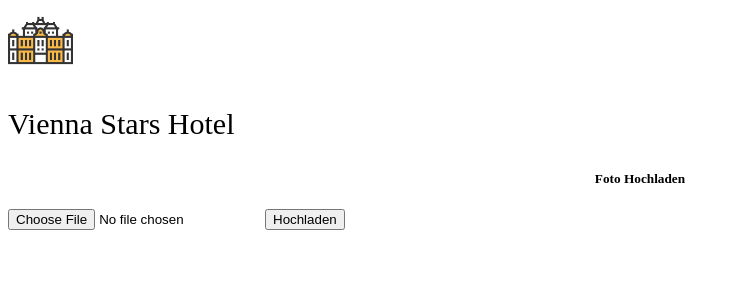
After one commit to moaiadmhanna/Hotel_Website, a PHP site: page /sites/addphoto.php in a window 1280 px wide. The commit adds this page. Shown: the top 300 px of the page, without its empty margins (0-740 px from the left). Run offline with PHP 8.4, Linux system fonts and the light colour scheme.

Commit message:
added news

```diff
--- /dev/null
+++ b/data/news.json
@@ -0,0 +1,3 @@
+[
+
+]
--- a/data/rooms.json
+++ b/data/rooms.json
@@ -1,6 +1,6 @@
 {
-    "Zimmer 1": "free",
-    "Zimmer 2": "free",
+    "Zimmer 1": "reserved",
+    "Zimmer 2": "reserved",
     "Zimmer 3": "free",
     "Zimmer 4": "free",
     "Zimmer 5": "free",
--- a/index.php
+++ b/index.php
@@ -3,13 +3,15 @@
     $page = "hotel";
     $roomsFile='data/rooms.json';
     $signinJsonFile = 'data/signdata.json';
+    $newsFile='data/news.json';
     $reservationJsonFile = 'data/reservations.json';
     $signdata = file_exists($signinJsonFile) ? json_decode(file_get_contents($signinJsonFile), true) : array();
     $reservationdata= file_exists($reservationJsonFile) ? json_decode(file_get_contents($reservationJsonFile), true) : array();
     $roomsData=file_exists($roomsFile) ? json_decode(file_get_contents($roomsFile), true) : array();
+    $newsData=file_exists($newsFile) ? json_decode(file_get_contents($newsFile), true) : array();
     $emailexist = false;
     $changeInformation=false;
-    $validPages = ["hotel", "impressum", "F_and_Q", "new_reservation", "reserved_rooms", "signup", "signin", "userInformation"];
+    $validPages = ["hotel", "impressum", "F_and_Q", "new_reservation", "reserved_rooms", "signup", "signin", "userInformation","news","addphoto"];
     foreach($validPages as $p){
         if(isset($_GET[$p])){
             $page = $p;
--- /dev/null
+++ b/sites/addphoto.php
@@ -0,0 +1,41 @@
+<!DOCTYPE html>
+<html lang="en">
+<head>
+    <meta charset="UTF-8">
+    <meta name="viewport" content="width=device-width, initial-scale=1.0">
+    <title>news administartion</title>
+</head>
+<?php
+    $errors=[];
+    $foto;
+    if (isset($_POST["addFoto"])){
+        $foto = isset($_POST["foto"])?$_POST["foto"]:null;
+        if(empty($_POST["foto"])){
+            $errors["foto"]="Kein foto wurde gewählt";
+        }
+    }
+?>
+<body class="d-flex justify-content-center align-items-center">
+    <form method="post">
+    <form enctype="multipart/form-data" method="post">
+        <div class="sign-outter">
+            <div class="sign-logo">
+                <a href="?hotel" class="d-flex align-items-center">
+                    <img src="./styles/fotos/upper-belvedere-vienna.png" class="sign-logo-img" width="65px" alt="Logo">
+                </a>
+                <p class="sign-logo-p mt-4" style="font-size: 30px;">Vienna Stars Hotel</p>
+            </div>
+            <div class="sign-bar" style="gap:5px;">
+                <h5 style="text-align:center;">Foto Hochladen</h5>
+                <input type="file" name="picture" accept="image/jpeg,image/png" name="foto">
+                <?php
+                    if(isset($errors["beitrag"])){
+                        echo '<div style="color:red;">'.$errors['beitrag'].'</div>';
+                    }
+                ?>
+                <button type="submit" class="btn bg-black text-white" name="addFoto">Hochladen</button>
+            </div>
+        </div>
+    </form>
+</body>
+</html>
--- a/sites/navbar.php
+++ b/sites/navbar.php
@@ -32,6 +32,7 @@
                                         ";
                                     }
                                 ?>
+                                <li><a class="dropdown-item" href="?news">News</a></li>
                                 <li><a class="dropdown-item" href="?impressum">Impressum</a></li>
                                 <li><a class="dropdown-item" href="?F_and_Q">F&Q</a></li>
                             </ul>
--- a/sites/reserved_rooms.php
+++ b/sites/reserved_rooms.php
@@ -57,6 +57,7 @@
                 $reservationCounter++;
             }
         }
+        $reservationCounter=1;
         if($numberOfReservations==1){
             echo "
             <div class='d-flex flex-column  align-items-center'>
--- a/styles/main.css
+++ b/styles/main.css
@@ -96,7 +96,6 @@ html,body{
 /*-----------------------*/
 
 
-
 /* For the F&Q page*/
 /*-----------------*/
 .accordion-button::after {
```
Also changed, not shown: data/Signdata.json (+8 -1 lines), data/reservations.json (+18 -1 lines), sites/news.php (added, +37 -0 lines).
